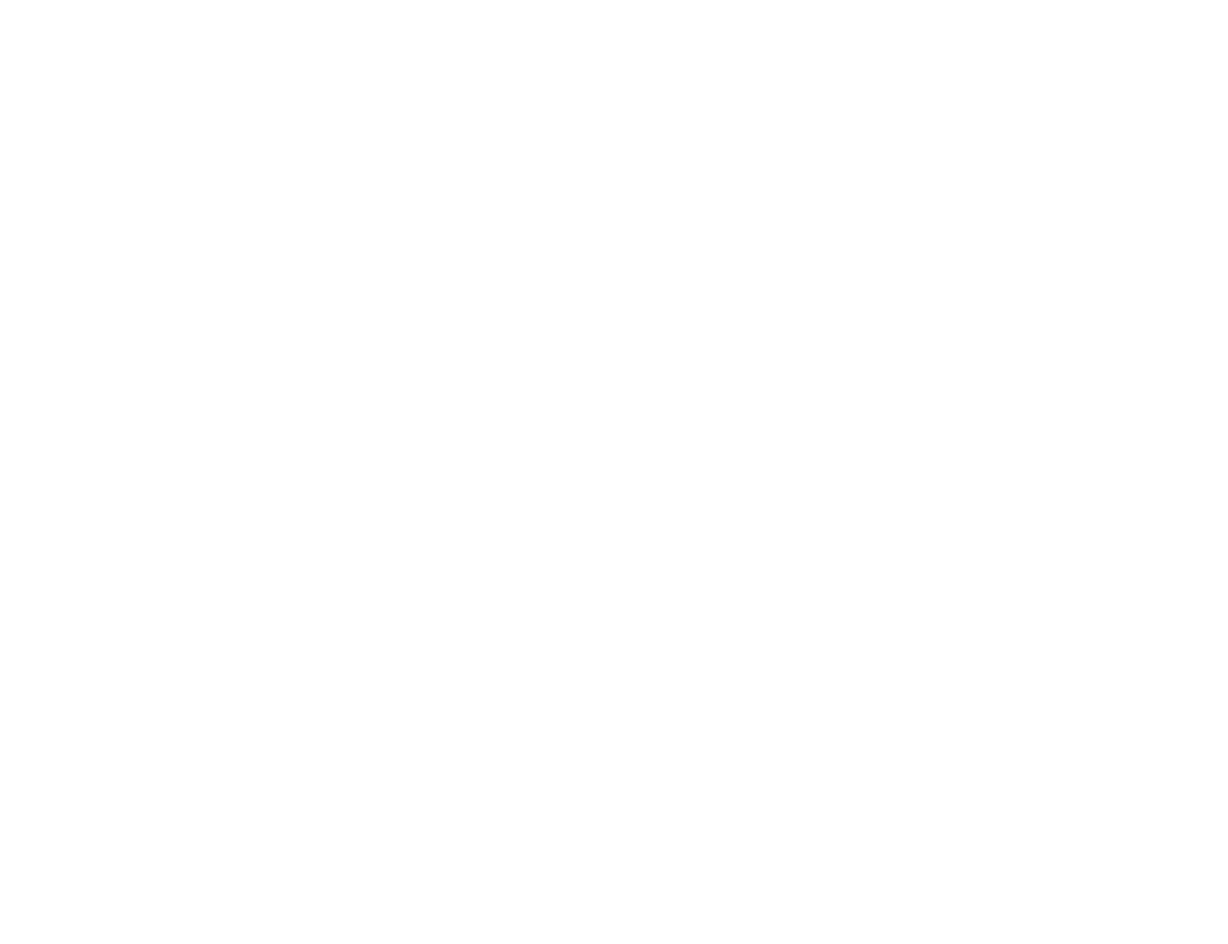
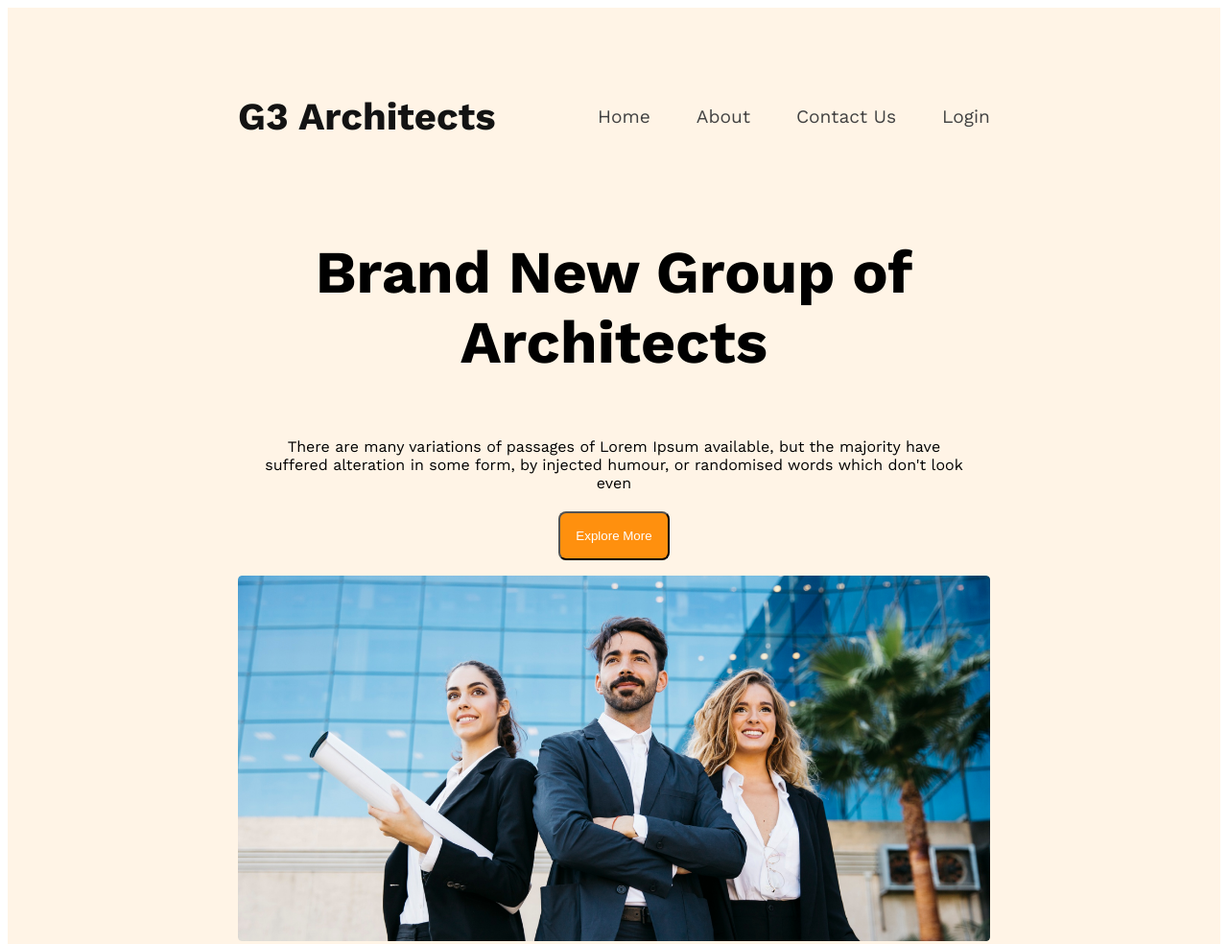
Before and after one commit to Farhad-Hossain-45/responsive-portfolio-website, a plain HTML site: page index.html in a window 1280 px wide. Shown: the top 984 px of the page at 96% size. Before the commit the page ends 800 px from the top, so only its background shows below. Drawn offline with nearby package versions, Linux system fonts and the light colour scheme.

Commit message:
added banner section

```diff
--- a/index.html
+++ b/index.html
@@ -4,8 +4,41 @@
     <meta charset="UTF-8">
     <meta name="viewport" content="width=device-width, initial-scale=1.0">
     <title>responsive-portfolio-website</title>
+    <link rel="stylesheet" href="style.css">
+    <link rel="preconnect" href="https://fonts.googleapis.com">
+    <link rel="preconnect" href="https://fonts.gstatic.com" crossorigin>
+    <link href="https://fonts.googleapis.com/css2?family=Work+Sans:wght@400;600;700&display=swap" rel="stylesheet">
 </head>
 <body>
+    <header>
+        <nav>
+            <h3 class="nav-title">G3 Architects</h3>
+            <ul>
+                <li><a href="#"> Home</a></li>
+                <li><a href="#">About</a></li>
+                <li><a href="#">Contact Us</a></li>
+                <li><a href="#">Login</a></li>
+            </ul>
+        </nav>
+        <div class="banner-container">
+           <div class="banner-contant">
+            <h3 class="banner-title">Brand New Group of Architects </h3>
+            <p class="banner-description">There are many variations of passages of Lorem Ipsum available, but the majority have suffered alteration in some form, by injected humour, or randomised words which don't look even</p>
+            <button class="btn">Explore More</button>
+           </div>
+            <img class="banner-photo" src="./images/banner.png" alt="">
+        </div>
 
+
+
+
+
+    </header>
+    <main>
+
+    </main>
+    <footer>
+
+    </footer>
 </body>
 </html>
--- /dev/null
+++ b/style.css
@@ -0,0 +1,90 @@
+body{
+    font-family: 'Work Sans', sans-serif;
+}
+header{
+    background-color: rgba(255, 144, 14, 0.10);
+    /* width: 1920px; */
+ /* height: 160vh; */
+ padding: 50px 240px;
+}
+nav{
+    display: flex;
+
+    justify-content: space-between;
+    align-items: center;
+}
+nav ul{
+    display: flex;
+    gap: 3rem;
+}
+nav ul li {
+    list-style: none;
+}
+.nav-title{
+    color: #131313;
+    font-weight: 700;
+    font-size: 2.5rem;
+}
+nav ul li a{
+    color: #424242;
+    text-decoration: none;
+    font-size: 1.2rem;
+}
+.banner-contant{
+    text-align: center;
+    /* padding: 0 529px; */
+    max-width: 750px;
+    margin: 0 auto;
+    /* padding-bottom: 20px; */
+
+}
+.banner-title{
+
+    font-size: 3.9rem;
+    font-weight: 700;
+    /* margin-top: 5rem; */
+}
+.banner-description{
+    font-weight: 400;
+    font-size: 1rem;
+    /* margin-bottom: 5rem; */
+    margin-bottom: 20px;
+
+}
+.btn{
+    color: #FFF;
+    background-color: #FF900E;
+    border-radius: 0.5rem;
+    padding: 1rem;
+}
+.banner-photo{
+    width: 100%;
+    margin-top: 1rem;
+}
+
+
+@media  screen and (max-width: 576px) {
+    header{
+        padding: 20px;
+
+    }
+    nav{
+        flex-direction: column;
+    }
+    nav ul{
+        flex-direction: column;
+    }
+    .banner-title{
+        font-size: 1.5rem;
+    }
+
+}
+@media  screen and (min-width: 576px) and (max-width:992px) {
+    header{
+        padding: 50px;
+    }
+    nav{
+
+        flex-direction: column;
+    }
+}
```
Also changed, not shown: images/architect.png (added), images/banner.png (added), images/icons/customers.png (added), images/icons/email.png (added), images/icons/projects.png (added), images/icons/ribon.png (added), images/sponsors/amazon.png (added), images/sponsors/figma.png (added), images/sponsors/google.png (added), images/sponsors/spotify.png (added), images/sponsors/telerama.png (added), images/team1.png (added), images/team2.png (added), images/team3.png (added), 1 more files.
